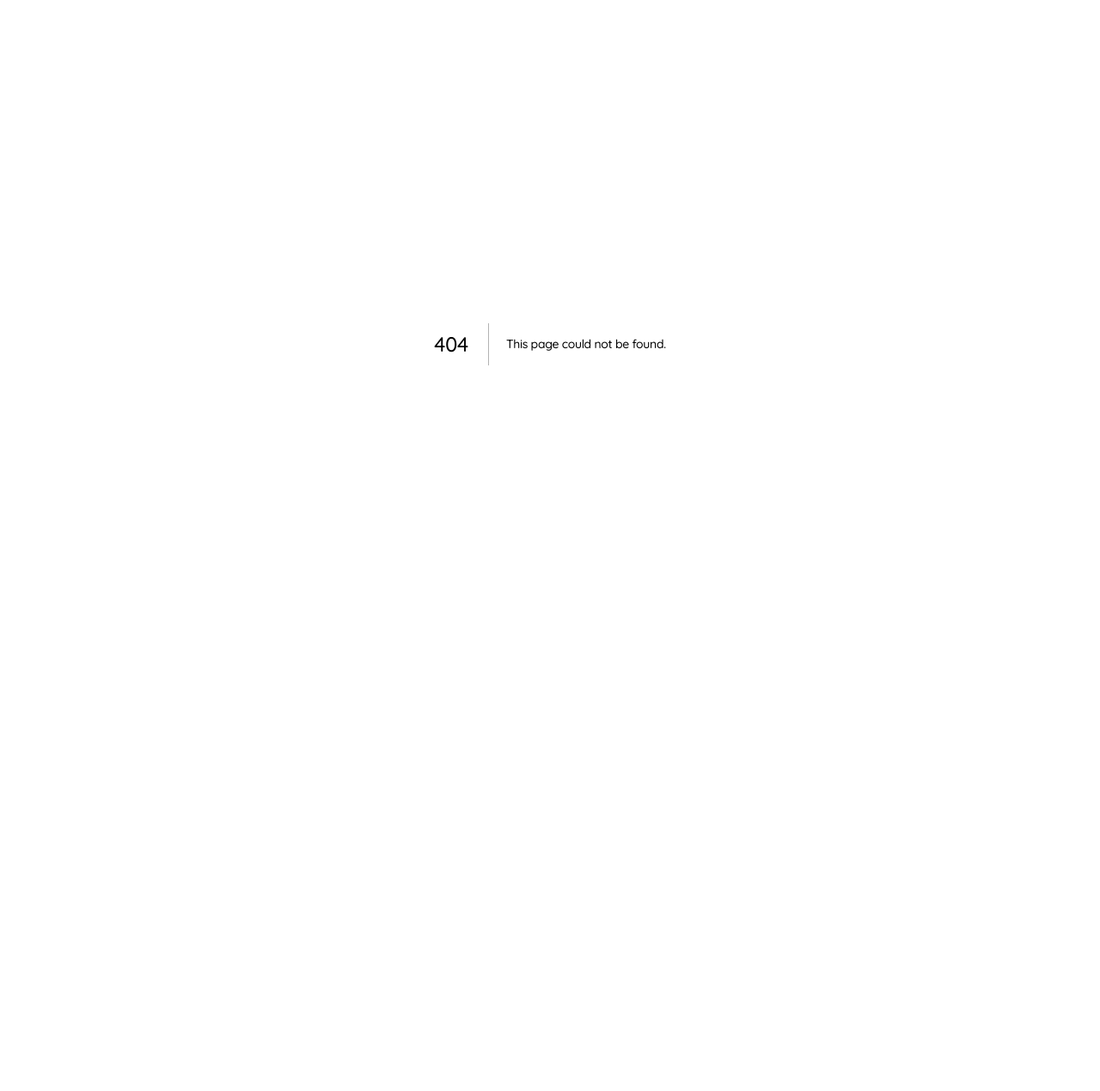
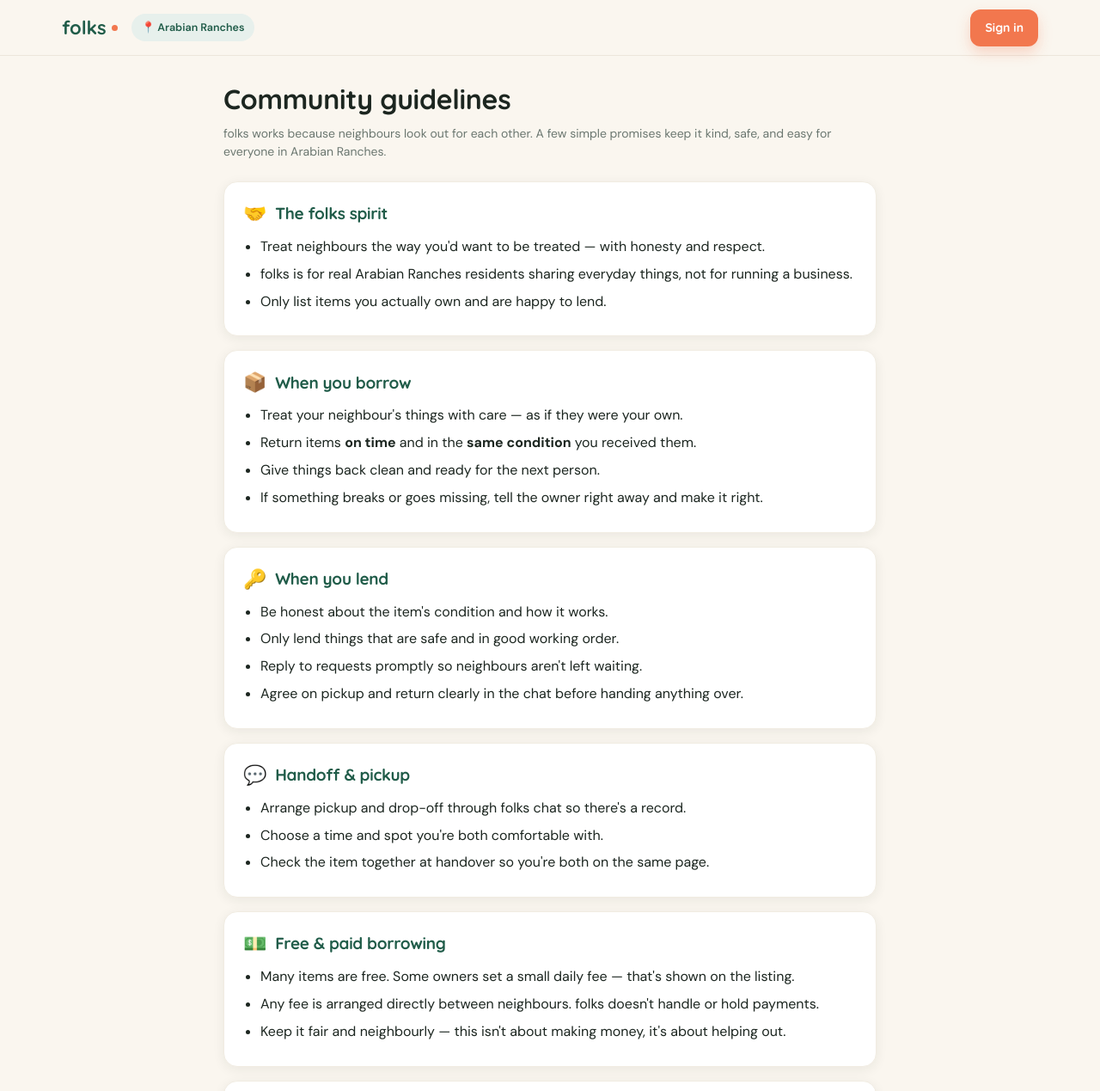
Before and after one commit to radwaawad-droid/folks, a Next.js app: page /guidelines in a window 1280 px wide. Before the commit this address had no page. Shown: the top 1269 px of the page at 86% size. Before the commit the page ends 800 px from the top, so only its background shows below. Built offline with nearby package versions, Linux system fonts and the light colour scheme; no server answers.

Commit message:
Create page.js

```diff
--- /dev/null
+++ b/app/guidelines/page.js
@@ -0,0 +1,130 @@
+import Link from 'next/link'
+import Nav from '@/components/Nav'
+
+export const metadata = {
+  title: 'Community guidelines — folks',
+  description: 'How we borrow and lend kindly in Arabian Ranches.',
+}
+
+const card = {
+  background: '#fff',
+  border: '1px solid var(--line-2)',
+  borderRadius: 16,
+  padding: '20px 22px',
+  marginBottom: 16,
+  boxShadow: 'var(--shadow-sm)',
+}
+const h2 = {
+  fontFamily: "'Quicksand', sans-serif",
+  fontWeight: 700,
+  fontSize: 19,
+  color: 'var(--green)',
+  margin: '0 0 10px',
+  display: 'flex',
+  alignItems: 'center',
+  gap: 10,
+}
+const li = { margin: '7px 0', lineHeight: 1.55 }
+const emoji = { fontSize: 22 }
+
+export default function GuidelinesPage() {
+  return (
+    <>
+      <Nav />
+      <main className="container page" style={{ maxWidth: 760 }}>
+        <h1 className="browse-head" style={{ marginBottom: 6 }}>Community guidelines</h1>
+        <p className="muted-sub" style={{ marginBottom: 24 }}>
+          folks works because neighbours look out for each other. A few simple promises keep it kind,
+          safe, and easy for everyone in Arabian Ranches.
+        </p>
+
+        <section style={card}>
+          <h2 style={h2}><span style={emoji}>🤝</span> The folks spirit</h2>
+          <ul style={{ paddingLeft: 20, margin: 0 }}>
+            <li style={li}>Treat neighbours the way you&apos;d want to be treated — with honesty and respect.</li>
+            <li style={li}>folks is for real Arabian Ranches residents sharing everyday things, not for running a business.</li>
+            <li style={li}>Only list items you actually own and are happy to lend.</li>
+          </ul>
+        </section>
+
+        <section style={card}>
+          <h2 style={h2}><span style={emoji}>📦</span> When you borrow</h2>
+          <ul style={{ paddingLeft: 20, margin: 0 }}>
+            <li style={li}>Treat your neighbour&apos;s things with care — as if they were your own.</li>
+            <li style={li}>Return items <strong>on time</strong> and in the <strong>same condition</strong> you received them.</li>
+            <li style={li}>Give things back clean and ready for the next person.</li>
+            <li style={li}>If something breaks or goes missing, tell the owner right away and make it right.</li>
+          </ul>
+        </section>
+
+        <section style={card}>
+          <h2 style={h2}><span style={emoji}>🔑</span> When you lend</h2>
+          <ul style={{ paddingLeft: 20, margin: 0 }}>
+            <li style={li}>Be honest about the item&apos;s condition and how it works.</li>
+            <li style={li}>Only lend things that are safe and in good working order.</li>
+            <li style={li}>Reply to requests promptly so neighbours aren&apos;t left waiting.</li>
+            <li style={li}>Agree on pickup and return clearly in the chat before handing anything over.</li>
+          </ul>
+        </section>
+
+        <section style={card}>
+          <h2 style={h2}><span style={emoji}>💬</span> Handoff &amp; pickup</h2>
+          <ul style={{ paddingLeft: 20, margin: 0 }}>
+            <li style={li}>Arrange pickup and drop-off through folks chat so there&apos;s a record.</li>
+            <li style={li}>Choose a time and spot you&apos;re both comfortable with.</li>
+            <li style={li}>Check the item together at handover so you&apos;re both on the same page.</li>
+          </ul>
+        </section>
+
+        <section style={card}>
+          <h2 style={h2}><span style={emoji}>💵</span> Free &amp; paid borrowing</h2>
+          <ul style={{ paddingLeft: 20, margin: 0 }}>
+            <li style={li}>Many items are free. Some owners set a small daily fee — that&apos;s shown on the listing.</li>
+            <li style={li}>Any fee is arranged directly between neighbours. folks doesn&apos;t handle or hold payments.</li>
+            <li style={li}>Keep it fair and neighbourly — this isn&apos;t about making money, it&apos;s about helping out.</li>
+          </ul>
+        </section>
+
+        <section style={card}>
+          <h2 style={h2}><span style={emoji}>⭐</span> Reviews</h2>
+          <ul style={{ paddingLeft: 20, margin: 0 }}>
+            <li style={li}>Leave an honest, fair review after each borrow — it builds trust for everyone.</li>
+            <li style={li}>Be kind. A review is feedback, not a place to vent.</li>
+          </ul>
+        </section>
+
+        <section style={card}>
+          <h2 style={h2}><span style={emoji}>🚫</span> Not allowed</h2>
+          <ul style={{ paddingLeft: 20, margin: 0 }}>
+            <li style={li}>Anything illegal, unsafe, or clearly dangerous.</li>
+            <li style={li}>Harassment, dishonesty, or treating neighbours badly.</li>
+            <li style={li}>Listing items you don&apos;t own, or using folks to sell or advertise.</li>
+          </ul>
+          <p style={{ margin: '12px 0 0', color: 'var(--muted)', fontSize: 14 }}>
+            We may remove listings or members who break these guidelines, to keep folks safe for the community.
+          </p>
+        </section>
+
+        <section style={{ ...card, background: '#F4F1E8' }}>
+          <h2 style={h2}><span style={emoji}>📄</span> The important bit</h2>
+          <p style={{ margin: '0 0 10px', lineHeight: 1.6, fontSize: 14, color: 'var(--ink)' }}>
+            folks is a community platform that helps neighbours find and arrange borrowing. Any loan is an
+            agreement <strong>directly between the two neighbours</strong> involved. folks isn&apos;t a party to
+            that agreement and can&apos;t be held responsible for loss, damage, or injury arising from items
+            borrowed or lent — please sort those out between yourselves, fairly and in good faith.
+          </p>
+          <p style={{ margin: 0, lineHeight: 1.6, fontSize: 14, color: 'var(--ink)' }}>
+            By using folks you agree to follow these guidelines. We may update them as the community grows.
+          </p>
+          <p style={{ margin: '12px 0 0', color: 'var(--muted)', fontSize: 13 }}>
+            Last updated October 2026 · Questions? Reach out through your profile.
+          </p>
+        </section>
+
+        <div style={{ textAlign: 'center', marginTop: 24 }}>
+          <Link href="/browse" className="btn">Back to browsing</Link>
+        </div>
+      </main>
+    </>
+  )
+}
```
